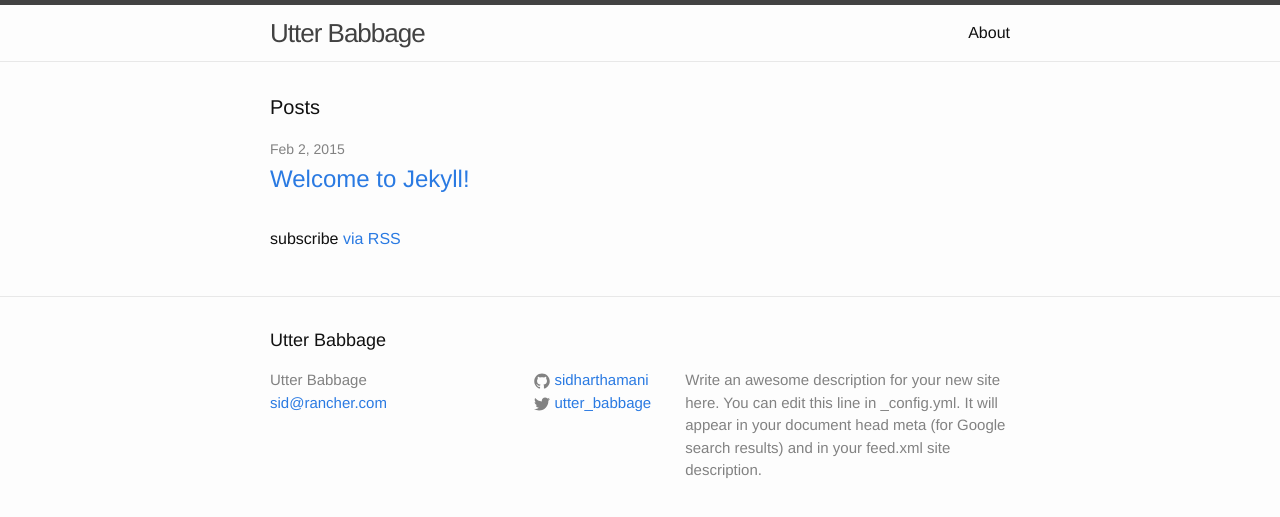
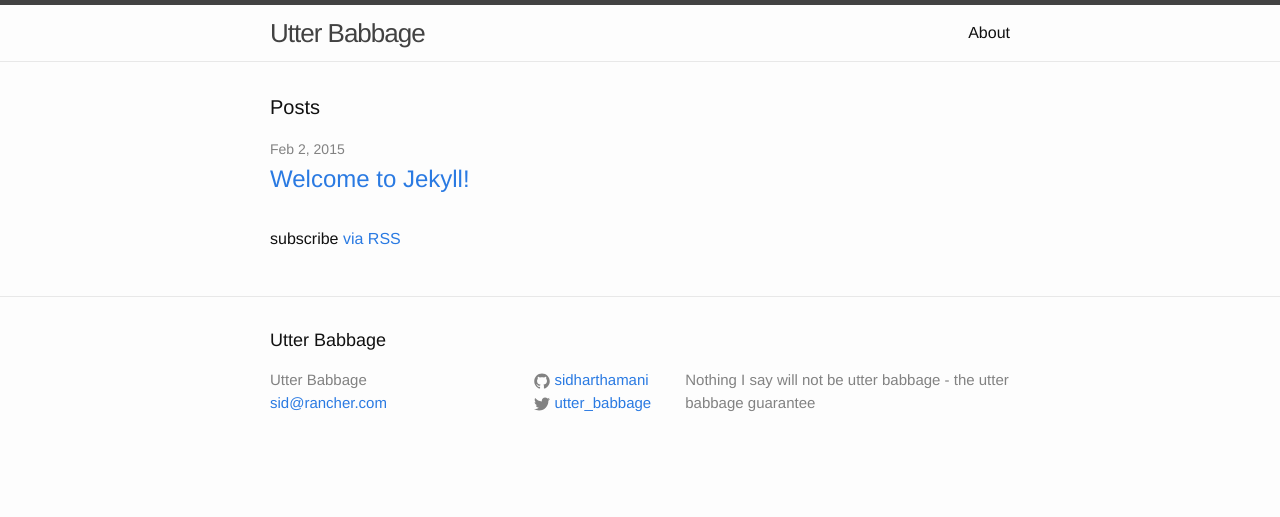
Before and after one commit to sidharthamani/sidharthamani.github.io, a Jekyll site: the page built from index.html, in a window 1280 px wide. Shown: the top 517 px of the page. Built offline with Jekyll 4.4.1, drawn with Linux system fonts in a browser that asks for light colours.

Commit message:
add description

```diff
--- a/_config.yml
+++ b/_config.yml
@@ -2,9 +2,7 @@
 title: Utter Babbage
 email: sid@rancher.com
 description: > # this means to ignore newlines until "baseurl:"
-  Write an awesome description for your new site here. You can edit this
-  line in _config.yml. It will appear in your document head meta (for
-  Google search results) and in your feed.xml site description.
+  Nothing I say will not be utter babbage - the utter babbage guarantee
 baseurl: "" # the subpath of your site, e.g. /blog/
 url: "http://sidharthamani.github.io" # the base hostname & protocol for your site
 twitter_username: utter_babbage
```
